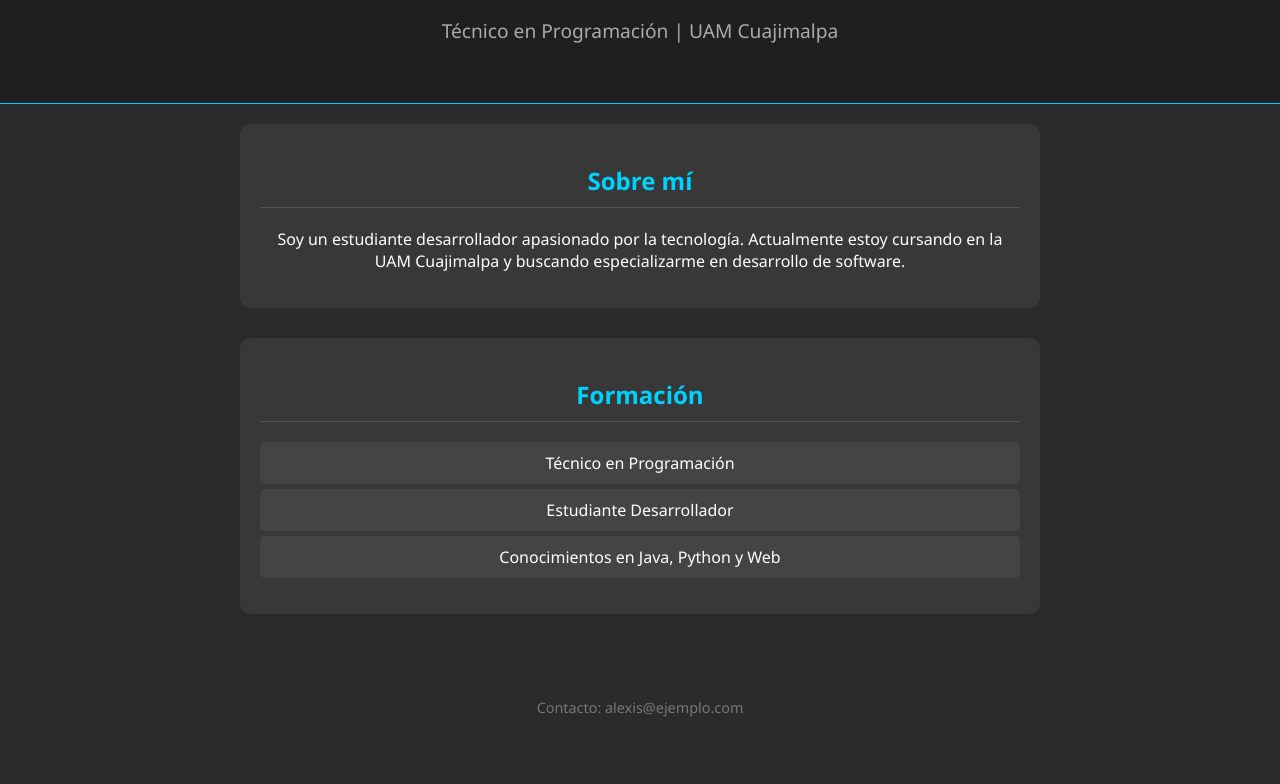
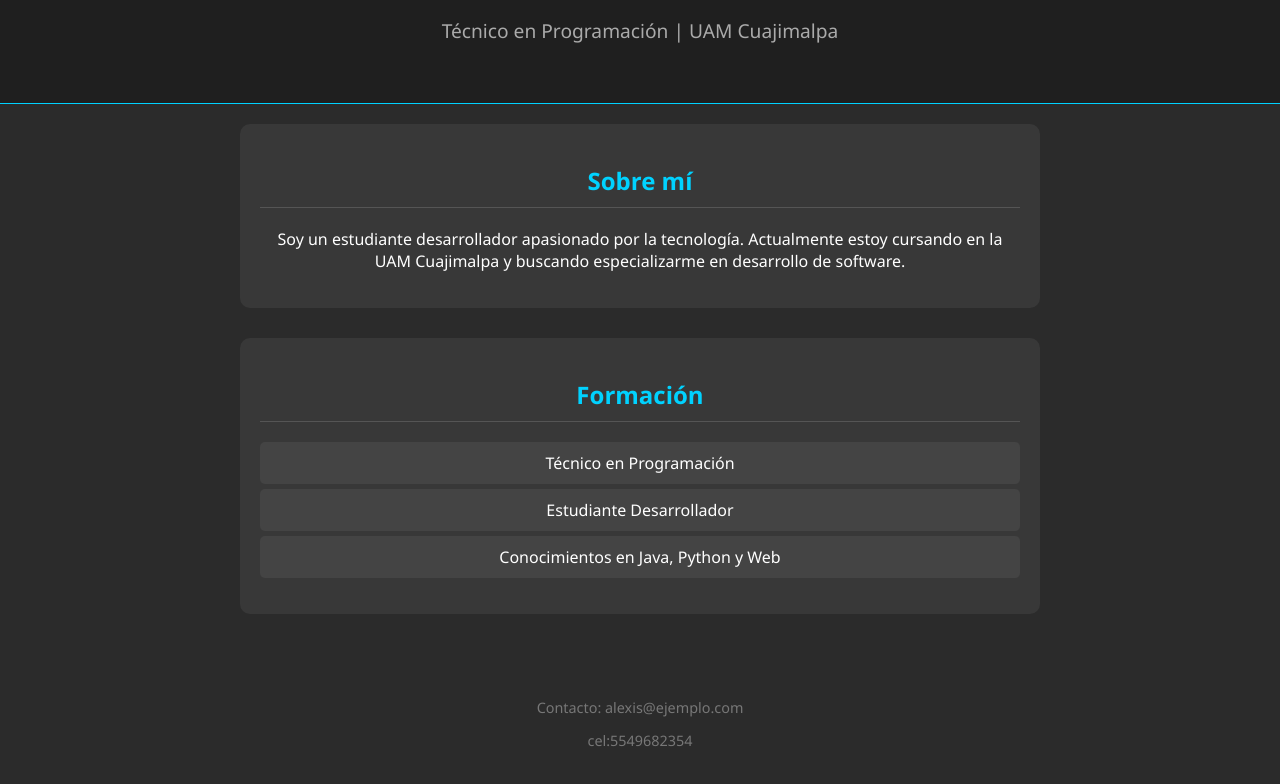
Before and after one commit to alexistorres-devlab/alexistorres-devlab.github.io, a plain HTML site: page index.html in a window 1280 px wide. Shown: the part 308-1092 px from the top of the page. Before the commit the page ends 1059 px from the top, so only its background shows below. Drawn offline with Linux system fonts and the light colour scheme.

Commit message:
telefono actualizado

```diff
--- a/index.html
+++ b/index.html
@@ -36,6 +36,7 @@
 
     <footer>
         <p>Contacto: alexis@ejemplo.com</p>
+        <p>cel:5549682354</p>
     </footer>
 
 </body>
```
